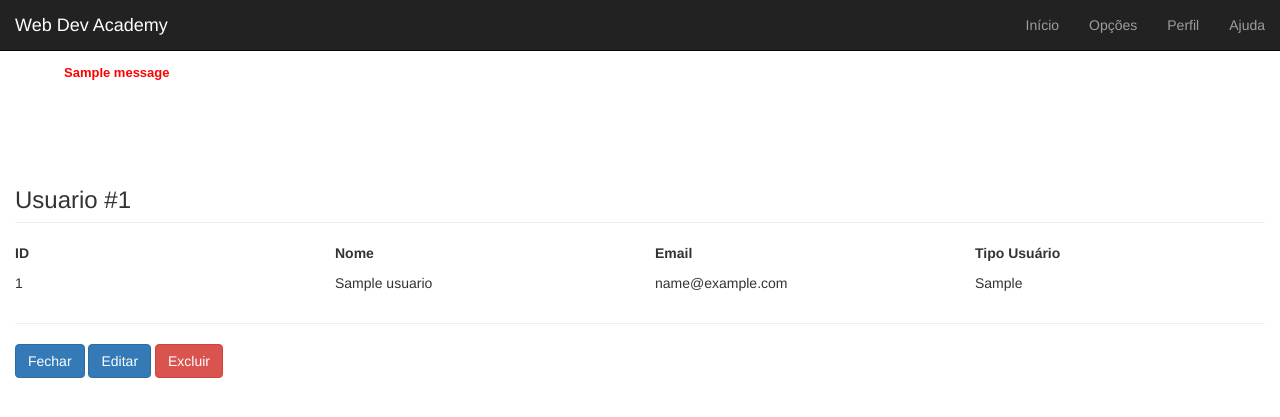
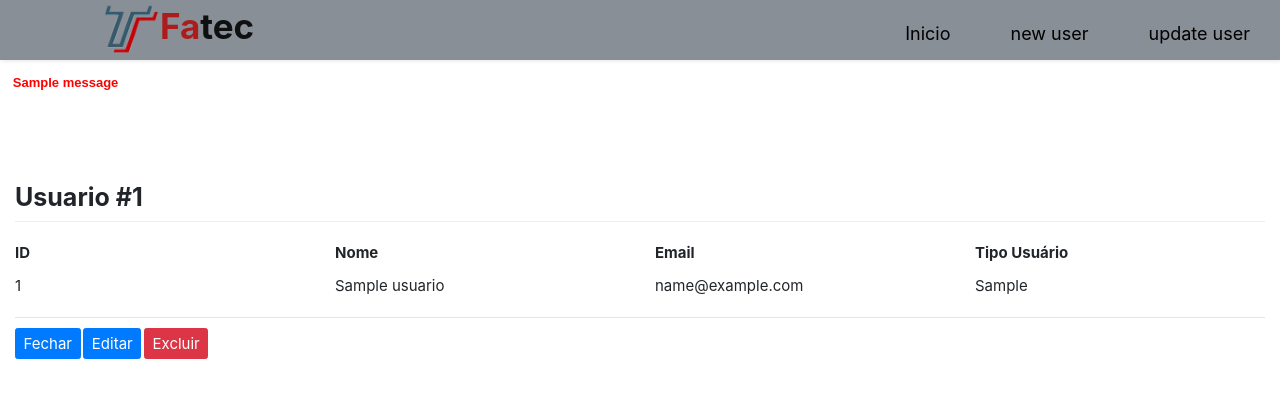
Before and after one commit to marynhaSjc/API-Gfour---Fatec-SJC, a Flask app: page /view/1 in a window 1280 px wide. Shown: the top 417 px of the page. Run offline with Flask 2, Linux system fonts and the light colour scheme; tables that the repository leaves empty hold one stand-in row (values such as "Sample post"); one stand-in notice (Sample message) is shown; parts of the project's set-up code (start-up, migrations or seed data) failed here and were passed over; some libraries are stand-ins or nearby versions.

Commit message:
adição do jinja, e ajustes no design'

```diff
--- /dev/null
+++ b/templates/base.html
@@ -0,0 +1,38 @@
+<!DOCTYPE html>
+<html lang="en">
+<head>
+    {% block head %}
+    <meta charset="UTF-8">
+    <meta http-equiv="X-UA-Compatible" content="IE=edge">
+    <meta name="viewport" content="width=device-width, initial-scale=1.0">
+    <link rel="shortcut icon" href="..\static\img\favicon1.png" type="image/x-icon">
+    <link rel="stylesheet" href="../static/css/visualizacao.css">
+    <link href="../static/css/bootstrap.min.css" rel="stylesheet">
+    <link href="../static/css/style.css" rel="stylesheet">
+    <link rel="stylesheet" type="text/css" href="../static/css/novanav.css">
+    <link rel="stylesheet" href="https://stackpath.bootstrapcdn.com/bootstrap/4.1.3/css/bootstrap.min.css" integrity="sha384-MCw98/SFnGE8fJT3GXwEOngsV7Zt27NXFoaoApmYm81iuXoPkFOJwJ8ERdknLPMO" crossorigin="anonymous">
+    <script src="https://ajax.googleapis.com/ajax/libs/jquery/3.4.1/jquery.min.js"></script>
+    <script src="https://maxcdn.bootstrapcdn.com/bootstrap/4.1.1/js/bootstrap.min.js"></script>
+
+    {% endblock %}
+</head>
+<body>
+    {% block nav %}
+    <header class="header">
+        <a href="https://fatecsjc-prd.azurewebsites.net/" style=" font-size: 35px;"" id="logo"> <img src="../static/img/favicon.png" width="60" height="60" class="d-inline-block align-top" alt="" >Fa<span>tec</span></a>
+        <input class="menu-btn" type="checkbox" id="menu-btn" />
+        <label class="menu-icon" for="menu-btn"><span class="navicon" ></span></label>
+        <ul style=" font-size: 18px; "class="menu">
+            <li ><a href="/admin">Inicio</a></li>
+            <li><a href="/add">new user</a></li>
+            <li><a href="/edit">update user</a></li>
+        </ul>
+      </header>
+    {% endblock %}
+
+    {% block contents %}
+
+    {% endblock contents %}
+
+</body>
+</html>
--- a/templates/view.html
+++ b/templates/view.html
@@ -1,26 +1,29 @@
-<!DOCTYPE html>
+<!--<!DOCTYPE html>
 <html lang="pt-br">
 <head>
- <meta charset="utf-8">
- <meta http-equiv="X-UA-Compatible" content="IE=edge">
- <meta name="viewport" content="width=device-width, initial-scale=1">
- <title>Administrar Usuarios</title>
+<meta charset="utf-8">
+<meta http-equiv="X-UA-Compatible" content="IE=edge">
+<meta name="viewport" content="width=device-width, initial-scale=1">
+<title>Administrar Usuarios</title>
 
  <link href="../static/css/bootstrap.min.css" rel="stylesheet">
  <link href="../static/css/style.css" rel="stylesheet">
-</head>
+</head> -->
+{% extends "base.html" %}
+{% block contents %}
+<title>Visualização de Usuario</title>
 <body>
     <form action="cadastro" method="post" >
         {% with messages = get_flashed_messages() %}
             {% if messages %}
-                <div style="font-weight: bold;font-size: small;  color: red;font-family: Arial;margin:5%;"  class="notification is-danger">
+                <div style="font-weight: bold;font-size: small;  color: red;font-family: Arial;margin:1%;"  class="notification is-danger">
                     {{ messages[0] }}
                 </div>
             {% endif %}
         {% endwith %}
 
 
- <nav class="navbar navbar-inverse navbar-fixed-top">
+ <!--<nav class="navbar navbar-inverse navbar-fixed-top">
   <div class="container-fluid">
    <div class="navbar-header">
     <button type="button" class="navbar-toggle collapsed" data-toggle="collapse" data-target="#navbar" aria-expanded="false" aria-controls="navbar">
@@ -41,28 +44,29 @@
    </div>
   </div>
  </nav>
+-->
 
  <div id="main" class="container-fluid">
-  <h3 class="page-header">Usuario #{{usuario.idUsuario }}</h3>
+  <h3 class="page-header" style="font-size: 25px;"><strong>Usuario #{{usuario.idUsuario }}</strong></h3>
 
   <div class="row">
     <div class="col-md-3">
-      <p><strong>ID</strong></p>
-  	  <p>{{ usuario.idUsuario }}</p>
+      <p style="font-size: 15px;"><strong>ID</strong></p>
+  	  <p style="font-size: 15px;">{{ usuario.idUsuario }}</p>
     </div>
 
 	<div class="col-md-3">
-      <p><strong>Nome</strong></p>
-  	  <p>{{ usuario.nomeUsuario }}</p>
+      <p style="font-size: 15px;"><strong>Nome</strong></p>
+  	  <p style="font-size: 15px;">{{ usuario.nomeUsuario }}</p>
     </div>
       <div class="col-md-3">
-      <p><strong>Email</strong></p>
-  	  <p>{{ usuario.emailUsuario }}</p>
+      <p style="font-size: 15px;"><strong>Email</strong></p>
+  	  <p style="font-size: 15px;">{{ usuario.emailUsuario }}</p>
     </div>
 
 	<div class="col-md-3">
-      <p><strong>Tipo Usuário</strong></p>
-  	  <p>{{ usuario.tipoUsuario }}</p>
+      <p style="font-size: 15px;"><strong>Tipo Usuário</strong></p>
+  	  <p style="font-size: 15px;">{{ usuario.tipoUsuario }}</p>
     </div>
 
  </div>
@@ -70,9 +74,9 @@
  <hr />
  <div id="actions" class="row">
    <div class="col-md-12">
-     <a href="/admin" class="btn btn-primary">Fechar</a>
-	 <a href="/edit/{{ usuario.idUsuario }}" class="btn btn-primary">Editar</a>
-	 <a href="#" class="btn btn-danger" data-toggle="modal" data-target="#delete-modal" onclick="confirmar_delete({{ usuario.idUsuario }})" >Excluir</a>
+     <a href="/admin" class="btn btn-primary" style="height: 31px; font-size: 15px;">Fechar</a>
+	 <a href="/edit/{{ usuario.idUsuario }}" class="btn btn-primary" style="height: 31px; font-size: 15px;">Editar</a>
+	 <a href="#" class="btn btn-danger" data-toggle="modal" data-target="#delete-modal" onclick="confirmar_delete({{ usuario.idUsuario }})"style="height: 31px; font-size: 15px;" >Excluir</a>
    </div>
  </div>
      <!-- Modal -->
@@ -80,15 +84,15 @@
   <div class="modal-dialog" role="document">
     <div class="modal-content">
       <div class="modal-header">
-        <button type="button" class="close" data-dismiss="modal" aria-label="Fechar"><span aria-hidden="true">&times;</span></button>
-        <h4 class="modal-title" id="modalLabel">Excluir Item</h4>
+        <button type="button" class="close"  data-dismiss="modal" aria-label="Fechar"><span aria-hidden="true">&times;</span></button>
+        <h4 class="modal-title" id="modalLabel" style="font-size: 15px; margin-left: 360px;"><strong>Excluir Item</strong></h4>
       </div>
-      <div class="modal-body">
+      <div class="modal-body" style="font-size: 15px;">
         Deseja realmente excluir este item?
       </div>
       <div class="modal-footer">
-        <a id="confirmar" class="btn btn-primary">Sim</a>
-	<button type="button" class="btn btn-default" data-dismiss="modal">N&atilde;o</button>
+        <a id="confirmar" class="btn btn-primary" style="height: 31px; font-size: 15px;">Sim</a>
+	<button type="button" class="btn btn-default" data-dismiss="modal" style="height: 31px; font-size: 15px;">N&atilde;o</button>
       </div>
     </div>
   </div>
@@ -102,5 +106,7 @@
 </script>
 <!-- Latest compiled and minified JavaScript -->
 <script src="https://maxcdn.bootstrapcdn.com/bootstrap/3.3.5/js/bootstrap.min.js"></script>
+
 </body>
+{% endblock %}
 </html>
```
Also changed, not shown: templates/edit.html (+25 -19 lines), templates/index.html (+30 -19 lines), templates/prototipo.html (+15 -9 lines).
